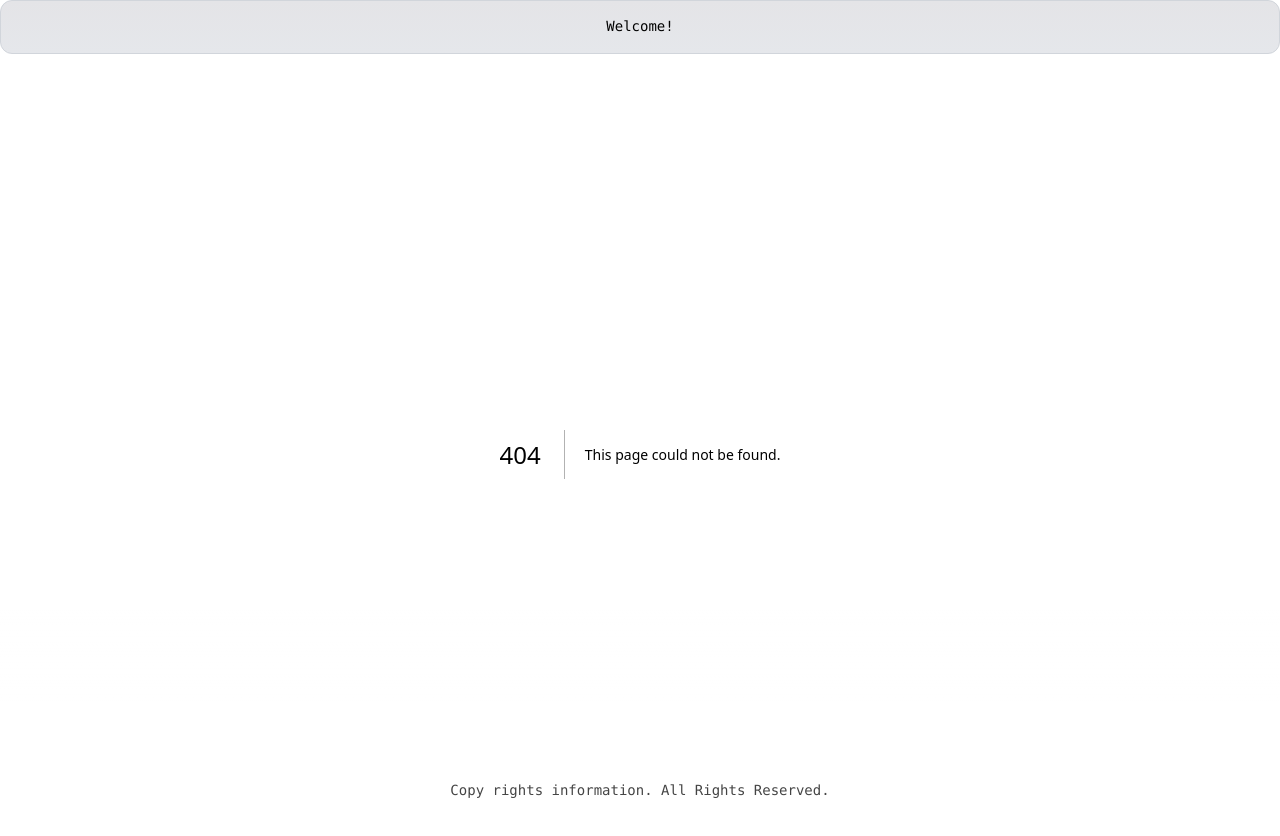
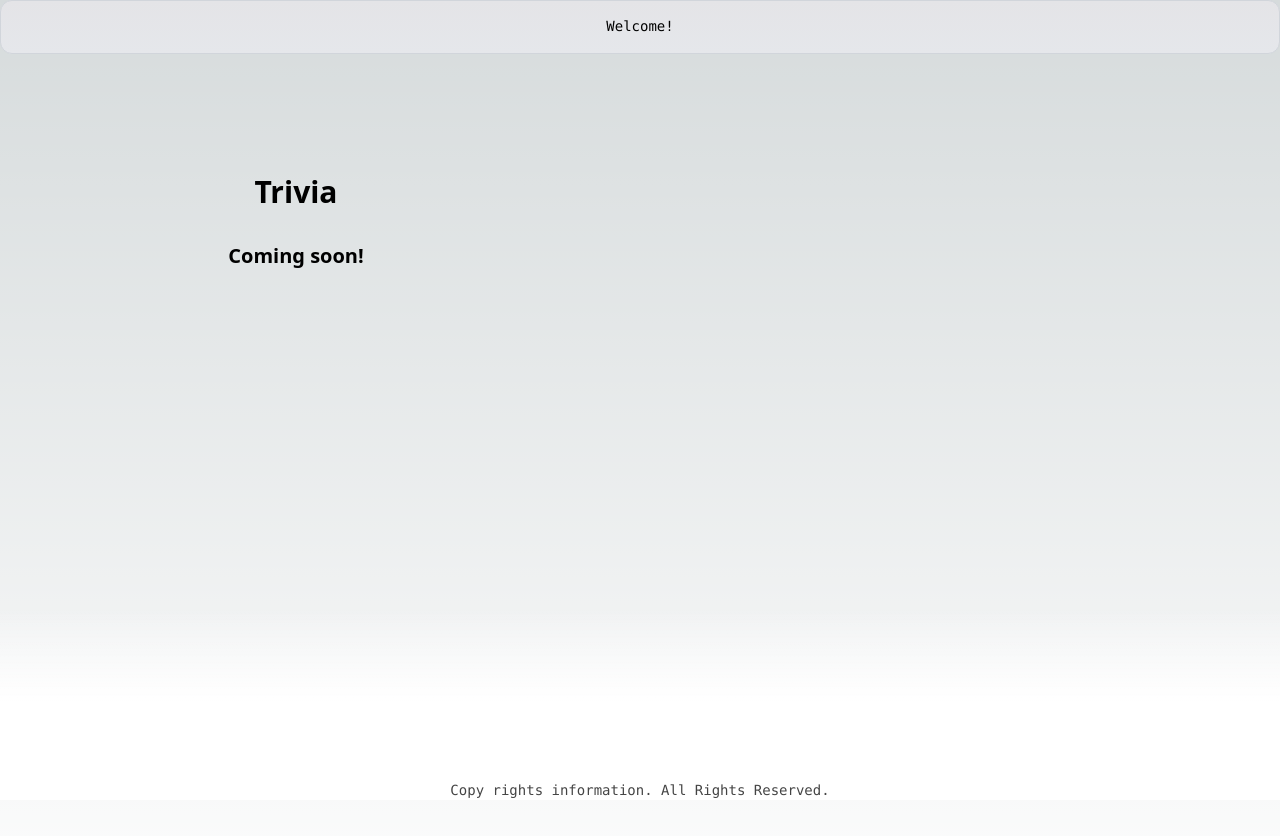
Before and after one commit to arnab-156/arnab-majumdar, a Next.js app: page /games/quiz in a window 1280 px wide. Before the commit this address had no page. Shown: the top 836 px of the page. Built offline with nearby package versions, Linux system fonts and the light colour scheme.

Commit message:
removed unused props

```diff
--- a/src/app/components/card.tsx
+++ b/src/app/components/card.tsx
@@ -5,12 +5,11 @@ import type { NextPage } from 'next';
 interface MyComponentProps {
     title: string;
     url: string;
-    urlText: string;
     description?: string; // Optional property
     imageUrl: string;
 }
 
-export const Card: NextPage<MyComponentProps> = ({ title, description, url, urlText, imageUrl }) => {
+export const Card: NextPage<MyComponentProps> = ({ title, description, url, imageUrl }) => {
     return (
         <Link
             className="mr-4 ml-4 mb-4 rounded shadow-md"
--- /dev/null
+++ b/src/app/games/quiz/page.tsx
@@ -0,0 +1,12 @@
+import Image from "next/image";
+
+export default function Trivia() {
+  return (
+    <main className="flex min-h-screen flex-col pt-20">
+      <div className="m-2 h-screen max-w-xl">
+        <h1 className="text-3xl font-bold text-center mt-8">Trivia</h1>
+        <p className="text-xl font-bold text-center mt-8">Coming soon!</p>
+      </div>
+    </main>
+  );
+}
--- a/src/app/lotus/page.tsx
+++ b/src/app/lotus/page.tsx
@@ -6,7 +6,6 @@ const cardInformationList = [{
   title: "welcome",
   url: "#",
   urlText: "",
-  imageUrl: "",
   description: "",
 }]
 
@@ -21,7 +20,6 @@ export default function Lotus() {
         <Card
           title="More information to come!"
           url="#"
-          urlText="To be announced"
           imageUrl={urlImageDefault}
           description="more information to come."
         />
@@ -29,7 +27,6 @@ export default function Lotus() {
         <Card
           title="More information to come!"
           url="#"
-          urlText="To be announced"
           imageUrl={urlImageDefault}
           description="more information to come."
         />
@@ -37,7 +34,6 @@ export default function Lotus() {
         <Card
           title="More information to come!"
           url="#"
-          urlText="To be announced"
           imageUrl={urlImageDefault}
           description="more information to come."
         />
@@ -45,7 +41,6 @@ export default function Lotus() {
         <Card
           title="More information to come!"
           url="#"
-          urlText="To be announced"
           imageUrl={urlImageDefault}
           description="more information to come."
         />
--- /dev/null
+++ b/src/app/tech/create-resume/page.tsx
@@ -0,0 +1,13 @@
+import Image from "next/image";
+
+export default function ResumeGenerator() {
+  return (
+    <main className="flex min-h-screen flex-col pt-20">
+      <div className="m-2 h-screen max-w-xl">
+        <h1 className="text-3xl font-bold text-center mt-8">Resume Generator</h1>
+        <p className="text-xl font-bold text-center mt-8">Coming soon!</p>
+
+      </div>
+    </main>
+  );
+}
--- a/src/app/tech/page.tsx
+++ b/src/app/tech/page.tsx
@@ -18,7 +18,6 @@ export default function Tech() {
           <Card
             title="Free Tic Tac Toe game for you to enjoy on the go!"
             url="/games/tic-tac-toe"
-            urlText="Click here to Play"
             imageUrl="/tic-tac-toe.gif"
             description="Simple Tik Tac Toe Game for when you are bored."
           />
@@ -27,7 +26,6 @@ export default function Tech() {
           <Card
             title="Coming soon: Free Trivia for you to enjoy on the go!"
             url="/games/quiz"
-            urlText="Click here to Play"
             imageUrl="/quiz.png"
             description="Log in to unlock you this free content and service!"
           />
@@ -37,7 +35,6 @@ export default function Tech() {
           <Card
             title="Coming soon: Resume Generator!"
             url="/tech/create-resume"
-            urlText="Click here to Start"
             imageUrl="/cv.png"
             description="Log in to unlock you this free service to create your own resume! Limits may apply!"
           />
@@ -47,7 +44,6 @@ export default function Tech() {
           <Card
             title="Coming soon: Free Trivia for you to enjoy on the go!"
             url="/games/quiz"
-            urlText="Click here to Play"
             imageUrl="/tic-tac-toe.gif"
           />
         </div>
@@ -56,7 +52,6 @@ export default function Tech() {
           <Card
             title="Free Trivia for you to enjoy on the go!"
             url="/games/quiz"
-            urlText="Click here to Play"
             imageUrl="/tic-tac-toe.gif"
           />
         </div>
@@ -65,7 +60,6 @@ export default function Tech() {
           <Card
             title="Free Trivia for you to enjoy on the go!"
             url="/games/quiz"
-            urlText="Click here to Play"
             imageUrl="/tic-tac-toe.gif"
             description="example 3"
           />
```
